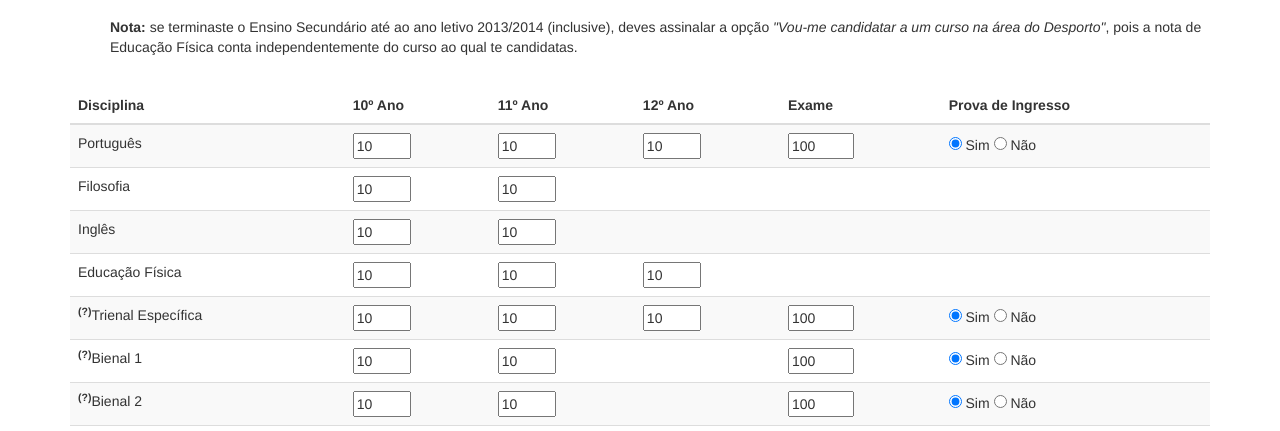
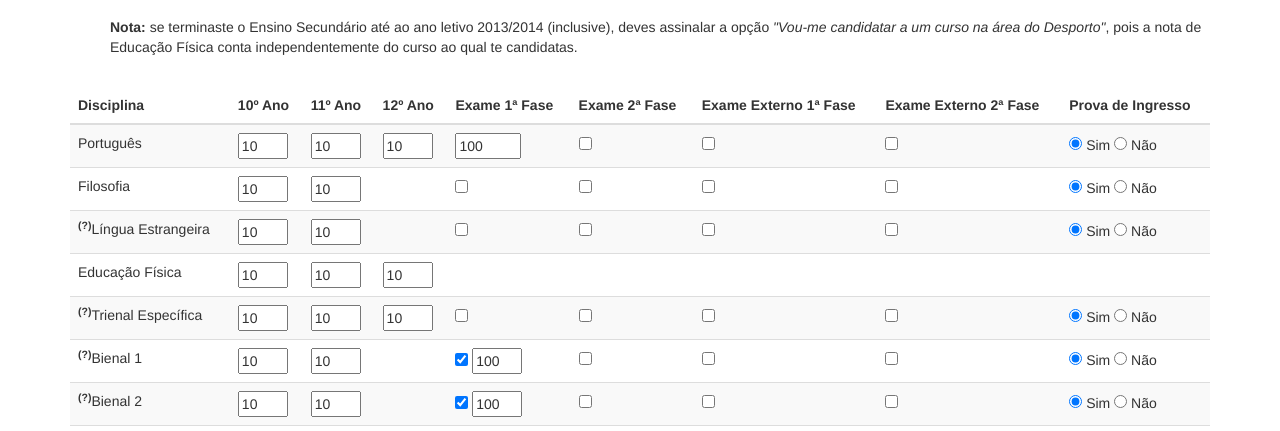
Before and after one commit to antonioalmeida/simulador-candidatura, a plain HTML site: page index.html in a window 1280 px wide. Shown: the part 499-930 px from the top of the page. Drawn offline with nearby package versions, Linux system fonts and the light colour scheme.

Commit message:
Overall preparation of HTML for v2.0

```diff
--- a/css/extra.css
+++ b/css/extra.css
@@ -1,3 +1,7 @@
+.grade {
+    width: 50px;
+}
+
 .jumbotron {
   background-color: rgb(57, 149, 247);
 }
--- a/index.html
+++ b/index.html
@@ -109,123 +109,213 @@
                   <th>10º Ano</th>
                   <th>11º Ano</th>
                   <th>12º Ano</th>
-                  <th>Exame</th>
+                  <th>Exame 1ª Fase</th>
+                  <th>Exame 2ª Fase</th>
+                  <th>Exame Externo 1ª Fase</th>
+                  <th>Exame Externo 2ª Fase</th>
                   <th>Prova de Ingresso</th>
                 </tr>
               </thead>
               <tbody>
                 <tr>
                   <td>Português</td>
-                  <form></form>
-                  <td><input class="nota" min="1" max="20" type="number" id="pt10" name="pt10" value="10"/></td>
-                  <td><input class="nota" min="1" max="20" type="number" id="pt11" name="pt11" value="10"/></td>
-                  <td><input class="nota" min="1" max="20" type="number" id="pt12" name="pt12" value="10"/></td>
+                  <td><input class="grade" min="1" max="20" type="number" id="pt10" name="pt10" value="10"/></td>
+                  <td><input class="grade" min="1" max="20" type="number" id="pt11" name="pt11" value="10"/></td>
+                  <td><input class="grade" min="1" max="20" type="number" id="pt12" name="pt12" value="10"/></td>
 
-                  <form></form>
                   <td><input type="number" name="examept" id="examept" min="0" max="200" value="100"/></td>
 
-                  <form></form>
-                  <td><input type="radio" name="provapt" id="provapt" checked=""/> Sim  <input type="radio" name="provapt" id="provapt"/> Não</td>
+                  <td>
+                      <input class="checker" type="checkbox">
+                      <input class="grade" type="number" value="100" hidden>
+                  </td>
+                  <td>
+                      <input class="checker" type="checkbox">
+                      <input class="grade" type="number" value="100" hidden>
+                  </td>
+                  <td>
+                      <input class="checker" type="checkbox">
+                      <input class="grade" type="number" value="100" hidden>
+                  </td>
+                  <td>
+                      <input type="radio" name="provapt" id="provapt" checked/> Sim
+                      <input type="radio" name="provapt" id="provapt"/> Não
+                  </td>
 
                 </tr>
                 <tr>
                   <td>Filosofia</td>
-                  <form></form>
-                  <td><input class="nota" min="1" max="20" type="number" id="fil10" name="fil10" value="10"/></td>
-                  <td><input class="nota" min="1" max="20" type="number" id="fil11" name="fil11" value="10"/></td>
+                  <td><input class="grade" min="1" max="20" type="number" id="fil10" name="fil10" value="10"/></td>
+                  <td><input class="grade" min="1" max="20" type="number" id="fil11" name="fil11" value="10"/></td>
+                  <td></td>
+                  <td>
+                      <input class="checker" type="checkbox">
+                      <input class="grade" type="number" value="100" hidden>
+                  </td>
+                  <td>
+                      <input class="checker" type="checkbox">
+                      <input class="grade" type="number" value="100" hidden>
+                  </td>
+                  <td>
+                      <input class="checker" type="checkbox">
+                      <input class="grade" type="number" value="100" hidden>
+                  </td>
+                  <td>
+                      <input class="checker" type="checkbox">
+                      <input class="grade" type="number" value="100" hidden>
+                  </td>
+                  <td>
+                      <input type="radio" name="provafis" id="provafis" checked/> Sim
+                      <input type="radio" name="provafis" id="provafis"/> Não
+                  </td>
+                </tr>
+                <tr>
+                  <td><b href="#" data-placement="right" data-toggle="tooltip" title="" data-original-title="A disciplina de dois anos de uma língua estrangeira. Exemplos: Inglês, Espanhol, Francês"><sup>(?)</sup></b>Língua Estrangeira</td>
+                  <td><input class="grade" min="1" max="20" type="number" id="ing10" name="ing10" value="10"/></td>
+                  <td><input class="grade" min="1" max="20" type="number" id="ing11" name="ing11" value="10"/></td>
+                  <td></td>
+                  <td>
+                      <input class="checker" type="checkbox">
+                      <input class="grade" type="number" value="100" hidden>
+                  </td>
+                  <td>
+                      <input class="checker" type="checkbox">
+                      <input class="grade" type="number" value="100" hidden>
+                  </td>
+                  <td>
+                      <input class="checker" type="checkbox">
+                      <input class="grade" type="number" value="100" hidden>
+                  </td>
+                  <td>
+                      <input class="checker" type="checkbox">
+                      <input class="grade" type="number" value="100" hidden>
+                  </td>
+                  <td>
+                      <input type="radio" name="provaIngles" id="provaIngles" checked/> Sim
+                      <input type="radio" name="provaIngles" id="provaIngles"/> Não
+                  </td>
+                </tr>
+                <tr>
+                  <td>Educação Física</td>
+                  <td><input class="grade" min="1" max="20" type="number" id="ef10" name="ef10" value="10"/></td>
+                  <td><input class="grade" min="1" max="20" type="number" id="ef11" name="ef11" value="10"/></td>
+                  <td><input class="grade" min="1" max="20" type="number" id="ef12" name="ef12" value="10"/></td>
+                  <td></td>
+                  <td></td>
                   <td></td>
                   <td></td>
                   <td></td>
 
                 </tr>
                 <tr>
-                  <td>Inglês</td>
-                  <form></form>
-                  <td><input class="nota" min="1" max="20" type="number" id="ing10" name="ing10" value="10"/></td>
-                  <td><input class="nota" min="1" max="20" type="number" id="ing11" name="ing11" value="10"/></td>
-                  <td></td>
-                  <td></td>
-                  <td></td>
-
-                </tr>
-                <tr>
-                  <td>Educação Física</td>
-                  <form></form>
-                  <td><input class="nota" min="1" max="20" type="number" id="ef10" name="ef10" value="10"/></td>
-                  <td><input class="nota" min="1" max="20" type="number" id="ef11" name="ef11" value="10"/></td>
-                  <td><input class="nota" min="1" max="20" type="number" id="ef12" name="ef12" value="10"/></td>
-                  <td></td>
-                  <td></td>
-
-                  <form></form>
-
-                  <form></form>
-                </tr>
-                <tr>
                   <td><b href="#" data-placement="right" data-toggle="tooltip" title="" data-original-title="A disciplina de três anos específica de cada curso. Exemplos: Matemática A, História A, Desenho A"><sup>(?)</sup></b>Trienal Específica</td>
 
-                  <td><input class="nota" min="1" max="20" type="number" id="mat10" name="mat10" value="10"/></td>
-                  <td><input class="nota" min="1" max="20" type="number" id="mat11" name="mat11" value="10"/></td>
-                  <td><input class="nota" min="1" max="20" type="number" id="mat12" name="mat12" value="10"/></td>
+                  <td><input class="grade" min="1" max="20" type="number" id="mat10" name="mat10" value="10"/></td>
+                  <td><input class="grade" min="1" max="20" type="number" id="mat11" name="mat11" value="10"/></td>
+                  <td><input class="grade" min="1" max="20" type="number" id="mat12" name="mat12" value="10"/></td>
 
-                  <form></form>
-                  <td><input type="number" name="examemat" id="examemat" min="0" max="200" value="100"/></td>
+                  <td>
+                      <input class="checker" type="checkbox">
+                      <input class="grade" type="number" value="100" hidden>
+                  </td>
+                  <td>
+                      <input class="checker" type="checkbox">
+                      <input class="grade" type="number" value="100" hidden>
+                  </td>
+                  <td>
+                      <input class="checker" type="checkbox">
+                      <input class="grade" type="number" value="100" hidden>
+                  </td>
+                  <td>
+                      <input class="checker" type="checkbox">
+                      <input class="grade" type="number" value="100" hidden>
+                  </td>
 
-                  <form></form>
-                  <td><input type="radio" name="provamat" id="provamat" checked=""/> Sim <input type="radio" name="provamat" id="provamat"/> Não</td>
+                  <td>
+                      <input type="radio" name="provamat" id="provamat" checked/> Sim
+                      <input type="radio" name="provamat" id="provamat"/> Não
+                  </td>
 
                 </tr>
                 <tr>
                   <td><b href="#" data-placement="right" data-toggle="tooltip" title="" data-original-title="Uma das disciplinas de dois anos específica de cada curso. Exemplos: Físico-Química A, Economia A, Geografia"><sup>(?)</sup></b>Bienal 1</td>
                   <form></form>
-                  <td><input class="nota" min="1" max="20" type="number" id="fq10" name="fq10" value="10"/></td>
-                  <td><input class="nota" min="1" max="20" type="number" id="fq11" name="fq11" value="10"/></td>
+                  <td><input class="grade" min="1" max="20" type="number" id="fq10" name="fq10" value="10"/></td>
+                  <td><input class="grade" min="1" max="20" type="number" id="fq11" name="fq11" value="10"/></td>
+                  <td></td>
+                  <td>
+                      <input class="checker" type="checkbox" checked>
+                      <input class="grade" type="number" value="100">
+                  </td>
+                  <td>
+                      <input class="checker" type="checkbox">
+                      <input class="grade" type="number" value="100" hidden>
+                  </td>
+                  <td>
+                      <input class="checker" type="checkbox">
+                      <input class="grade" type="number" value="100" hidden>
+                  </td>
+                  <td>
+                      <input class="checker" type="checkbox">
+                      <input class="grade" type="number" value="100" hidden>
+                  </td>
 
-                  <td></td>
-                  <form></form>
-                  <td><input type="number" name="examefq" id="examefq" min="0" max="200" value="100"/></td>
-
-                  <form></form>
-                  <td><input type="radio" name="provafq" id="provafq" checked=""/> Sim <input type="radio" name="provafq" id="provafq"/> Não</td>
+                  <td>
+                      <input type="radio" name="provafq" id="provafq" checked/> Sim
+                      <input type="radio" name="provafq" id="provafq"/> Não
+                  </td>
 
 
                 </tr>
                 <tr>
                   <td><b href="#" data-placement="right" data-toggle="tooltip" title="" data-original-title="Uma das disciplinas de dois anos específica de cada curso. Exemplos: Biologia e Geologia, Geometria Descritiva, MACS, Literatura"><sup>(?)</sup></b>Bienal 2</td>
                   <form></form>
-                  <td><input class="nota" min="1" max="20" type="number" id="geo10" name="geo10" value="10"/></td>
-                  <td><input class="nota" min="1" max="20" type="number" id="geo11" name="geo11" value="10"/></td>
-
+                  <td><input class="grade" min="1" max="20" type="number" id="geo10" name="geo10" value="10"/></td>
+                  <td><input class="grade" min="1" max="20" type="number" id="geo11" name="geo11" value="10"/></td>
                   <td></td>
-                  <form></form>
-                  <td><input type="number" name="examegeo" id="examegeo" min="0" max="200" value="100"/></td>
-
-                  <form></form>
-                  <td><input type="radio" name="provageo" id="provageo" checked=""/> Sim <input type="radio" name="provageo" id="provageo"/> Não</td>
+                  <td>
+                      <input class="checker" type="checkbox" checked>
+                      <input class="grade" type="number" value="100">
+                  </td>
+                  <td>
+                      <input class="checker" type="checkbox">
+                      <input class="grade" type="number" value="100" hidden>
+                  </td>
+                  <td>
+                      <input class="checker" type="checkbox">
+                      <input class="grade" type="number" value="100" hidden>
+                  </td>
+                  <td>
+                      <input class="checker" type="checkbox">
+                      <input class="grade" type="number" value="100" hidden>
+                  </td>
+                  <td>
+                      <input type="radio" name="provageo" id="provageo" checked/> Sim
+                      <input type="radio" name="provageo" id="provageo"/> Não
+                  </td>
 
                 </tr>
                 <tr>
                   <td><b href="#" data-placement="right" data-toggle="tooltip" title="" data-original-title="Uma das disciplinas de último ano específica de cada curso. Exemplos: Biologia, Física, Aplicações Informáticas B, Psicologia, Sociologia, Geologia"><sup>(?)</sup></b>Opção 1</td>
                   <td></td>
                   <td></td>
-                  <form></form>
-                  <td><input class="nota" min="1" max="20" type="number" id="ai" name="ai12" value="10"/></td>
+                  <td><input class="grade" min="1" max="20" type="number" id="ai" name="ai12" value="10"/></td>
                   <td></td>
                   <td></td>
-
-
-
+                  <td></td>
+                  <td></td>
+                  <td></td>
                 </tr>
                 <tr>
                   <td><b href="#" data-placement="right" data-toggle="tooltip" title="" data-original-title="A segunda disciplina de último ano específica de cada curso. Exemplos: Biologia, Física, Aplicações Informáticas B, Psicologia, Sociologia, Geologia"><sup>(?)</sup></b>Opção 2</td>
                   <td></td>
                   <td></td>
-                  <form></form>
-                  <td><input class="nota" min="1" max="20" type="number" id="fisi" name="fisi12" value="10"/></td>
+                  <td><input class="grade" min="1" max="20" type="number" id="fisi" name="fisi12" value="10"/></td>
                   <td></td>
                   <td></td>
-
-
+                  <td></td>
+                  <td></td>
+                  <td></td>
 
                 </tr>
               </tbody>
@@ -311,7 +401,7 @@
 
 
               <!--  jQuery (necessary for Bootstrap's JavaScript plugins)  -->
-              <script src="https://ajax.googleapis.com/ajax/libs/jquery/1.11.3/jquery.min.js"></script>
+              <script src="https://code.jquery.com/jquery-3.1.1.min.js" integrity="sha256-hVVnYaiADRTO2PzUGmuLJr8BLUSjGIZsDYGmIJLv2b8=" crossorigin="anonymous"></script>
 
 
               <!--  Include all compiled plugins (below), or include individual files as needed  -->
```
Also changed, not shown: js/script.js (+9 -0 lines).
